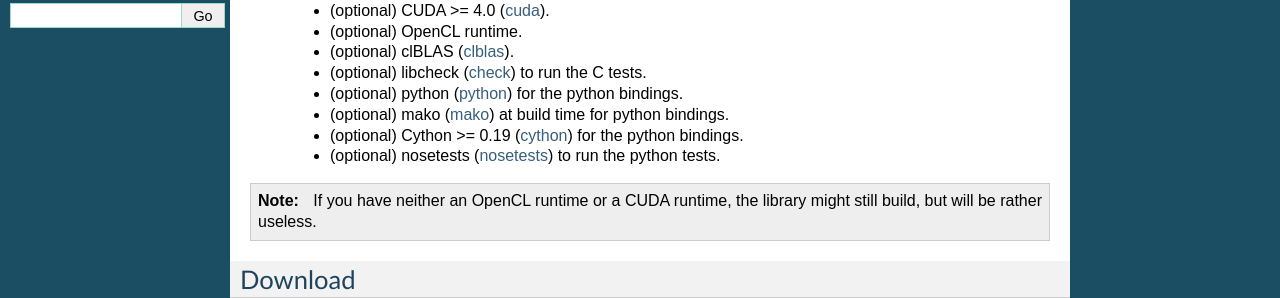
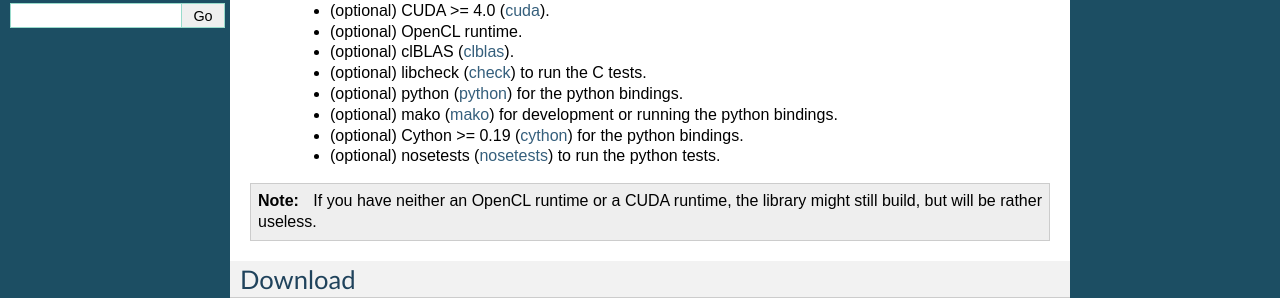
Before and after one commit to Theano/libgpuarray, a Sphinx documentation site: the page built from doc/installation.rst, in a window 1280 px wide and 900 px high. Shown: the part 425-723 px from the top of the window. Built offline with Sphinx 7.4.7, drawn with Linux system fonts in a browser that asks for light colours.

Commit message:
Fixed wording
Took recommended wording from @abergeron

```diff
--- a/doc/installation.rst
+++ b/doc/installation.rst
@@ -24,7 +24,7 @@ Requirements
  - (optional) clBLAS (clblas_).
  - (optional) libcheck (check_) to run the C tests.
  - (optional) python (python_) for the python bindings.
- - (optional) mako (mako_) at build time for python bindings.
+ - (optional) mako (mako_) for development or running the python bindings.
  - (optional) Cython >= 0.19 (cython_) for the python bindings.
  - (optional) nosetests (nosetests_) to run the python tests.
 
```
